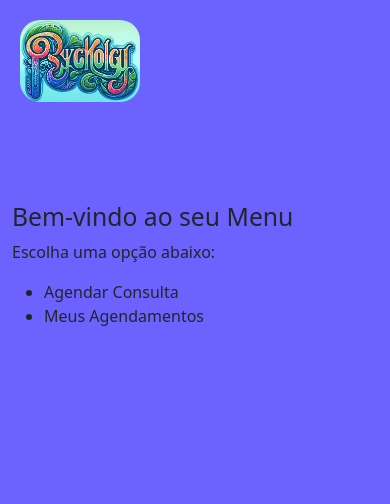
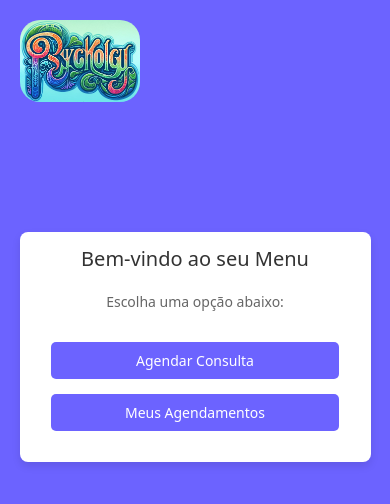
Before and after one commit to camism7/pi_senac_gp20_FRONT, a React (Create React App) app: page /user-menu in a window 390 px wide. Shown: the top 504 px of the page. Built offline with nearby package versions, Linux system fonts and the light colour scheme.

Commit message:
Estilo responsivo
Foi incrementado o estilo responsivo nas telas de "Meus Agendamentos" e "User Menu".

```diff
--- a/src/pages/MeusAgendamentos.js
+++ b/src/pages/MeusAgendamentos.js
@@ -24,7 +24,7 @@ const MeusAgendamentos = () => {
   }, []);
 
   return (
-    <div>
+    <div className="meus-agendamentos-container">
       <h2>Meus Agendamentos</h2>
       {agendamentos.length > 0 ? (
         <ul>
--- a/src/styles/styles.css
+++ b/src/styles/styles.css
@@ -110,6 +110,91 @@ body {
   border-radius: 12px;
   box-shadow: 5px 5px 0 1px #57f287;
   /*sombra nos botoes*/
+}
+
+/*Estilo da tela de Menu de Usuários*/
+.container {
+  max-width: 600px;
+  margin: 50px auto;
+  padding: 20px;
+  background-color: #fff;
+  border-radius: 8px;
+  box-shadow: 0 4px 8px rgba(0, 0, 0, 0.1);
+  text-align: center;
+}
+
+.container h2 {
+  font-size: 24px;
+  margin-bottom: 20px;
+  color: #333;
+}
+
+.container p {
+  font-size: 16px;
+  margin-bottom: 30px;
+  color: #666;
+}
+
+.container ul {
+  list-style: none;
+  padding: 0;
+}
+
+.container li {
+  margin-bottom: 15px;
+}
+
+.container a {
+  display: inline-block;
+  padding: 10px 20px;
+  background-color: #6c63ff;
+  color: #fff;
+  border-radius: 5px;
+  text-decoration: none;
+  transition: background-color 0.3s ease;
+}
+
+.container a:hover {
+  background-color: #4a45a3;
+}
+
+/* Estilos para MeusAgendamentos */
+.meus-agendamentos-container {
+  max-width: 800px;
+  margin: 50px auto;
+  padding: 20px;
+  background-color: #fff;
+  border-radius: 8px;
+  box-shadow: 0 4px 8px rgba(0, 0, 0, 0.1);
+}
+
+.meus-agendamentos-container h2 {
+  font-size: 24px;
+  margin-bottom: 20px;
+  color: #333;
+  text-align: center;
+}
+
+.meus-agendamentos-container ul {
+  list-style: none;
+  padding: 0;
+}
+
+.meus-agendamentos-container li {
+  padding: 15px;
+  border-bottom: 1px solid #eee;
+  font-size: 16px;
+  color: #555;
+}
+
+.meus-agendamentos-container li:last-child {
+  border-bottom: none;
+}
+
+.meus-agendamentos-container p {
+  text-align: center;
+  font-size: 16px;
+  color: #666;
 }
 
 /* css de responsividade da primeira parte sempre no final do CSS*/
@@ -322,3 +407,66 @@ body {
     margin-top: 0.5rem;
   }
 }
+
+/*Media query do Menu de Usuário (responsivo)*/
+@media (max-width: 768px) {
+  .container {
+    max-width: 90%;
+    margin: 30px auto;
+    padding: 15px;
+  }
+
+  .container h2 {
+    font-size: 20px;
+  }
+
+  .container p {
+    font-size: 14px;
+  }
+
+  .container a {
+    padding: 8px 16px;
+    font-size: 14px;
+  }
+}
+
+@media (max-width: 480px) {
+  .container a {
+    display: block;
+    width: 90%;
+    margin: 10px auto;
+    text-align: center;
+  }
+}
+
+/* Media queries para MeusAgendamentos (responsivo) */
+@media (max-width: 768px) {
+  .meus-agendamentos-container {
+    max-width: 90%;
+    margin: 30px auto;
+    padding: 15px;
+  }
+
+  .meus-agendamentos-container h2 {
+    font-size: 20px;
+  }
+
+  .meus-agendamentos-container li {
+    font-size: 14px;
+    padding: 10px;
+  }
+
+  .meus-agendamentos-container p {
+    font-size: 14px;
+  }
+}
+
+@media (max-width: 480px) {
+  .meus-agendamentos-container {
+    padding: 10px;
+  }
+
+  .meus-agendamentos-container li {
+    padding: 8px;
+  }
+}
```
Also changed, not shown: package.json (+7 -0 lines), 1 other file (tests, documents, lock files or other folders).
